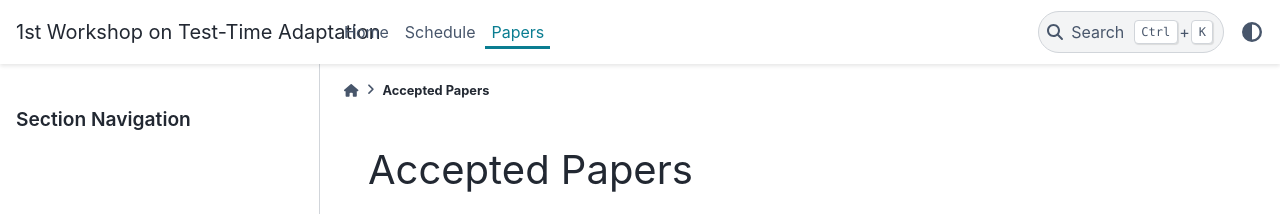
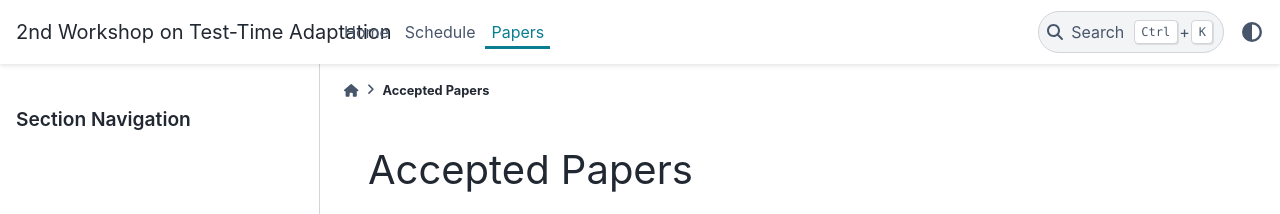
Before and after one commit to tta-icml2025/tta-icml2025.github.io, a Sphinx documentation site: the page built from docs/source/papers.rst, in a window 1280 px wide. Shown: the top 214 px of the page. Built offline with Sphinx 7.4.7 and the PyData theme 0.15.4, drawn with Linux system fonts in a browser that asks for light colours.

```diff
--- a/docs/source/conf.py
+++ b/docs/source/conf.py
@@ -34,7 +34,7 @@ def get_years(start_year=2021):
 
 # -- Project information -----------------------------------------------------
 
-project = "1st Workshop on Test-Time Adaptation: Model, Adapt Thyself! (MAT)"
+project = "2nd Workshop on Test-Time Adaptation: Putting Updates to the Test! (PUT)"
 author = "The organizing team"
 copyright = f"{get_years(2024)}, {author}"
 
@@ -85,7 +85,7 @@ html_theme_options = {
     "icon_links": [
         {
             "name": "Contact us!",
-            "url": "mailto:tta-cvpr2024@googlegroups.com",
+            "url": "mailto:tta_icml25@googlegroups.com",
             "icon": "fas fa-envelope",
         },
     ],
@@ -106,7 +106,7 @@ html_sidebars = {"**": ["sidebar-nav-bs.html"]}
 
 html_theme_options = {
     "logo": {
-        "text": "1st Workshop on Test-Time Adaptation",
+        "text": "2nd Workshop on Test-Time Adaptation",
        #  "image_light": "logo.png",
         # "image_dark": "_static/logo-dark.png",
     }
```
